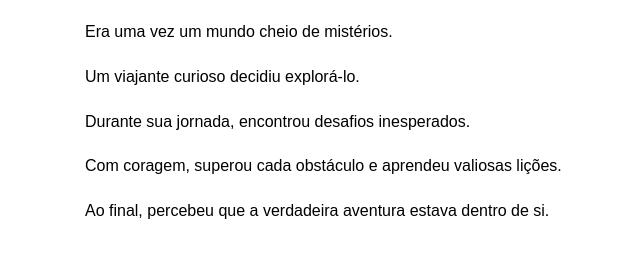
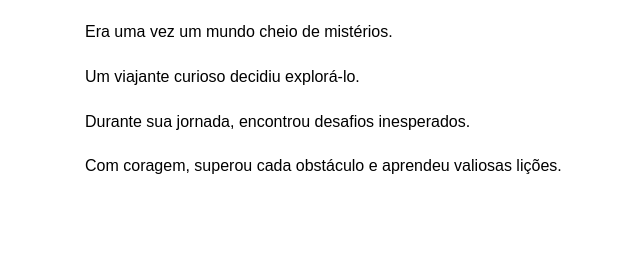
Before and after one commit to muriloburato/scm, a plain HTML site: page index.html in a window 1280 px wide. Shown: the part 111-368 px from the top of the page, without its empty margins (255-895 px from the left). Drawn offline with Linux system fonts and the light colour scheme.

Commit message:
alteração no index.html

```diff
--- a/index.html
+++ b/index.html
@@ -19,6 +19,5 @@
     <p>Um viajante curioso decidiu explorá-lo.</p>
     <p>Durante sua jornada, encontrou desafios inesperados.</p>
     <p>Com coragem, superou cada obstáculo e aprendeu valiosas lições.</p>
-    <p>Ao final, percebeu que a verdadeira aventura estava dentro de si.</p>
 </body>
 </html>
```
